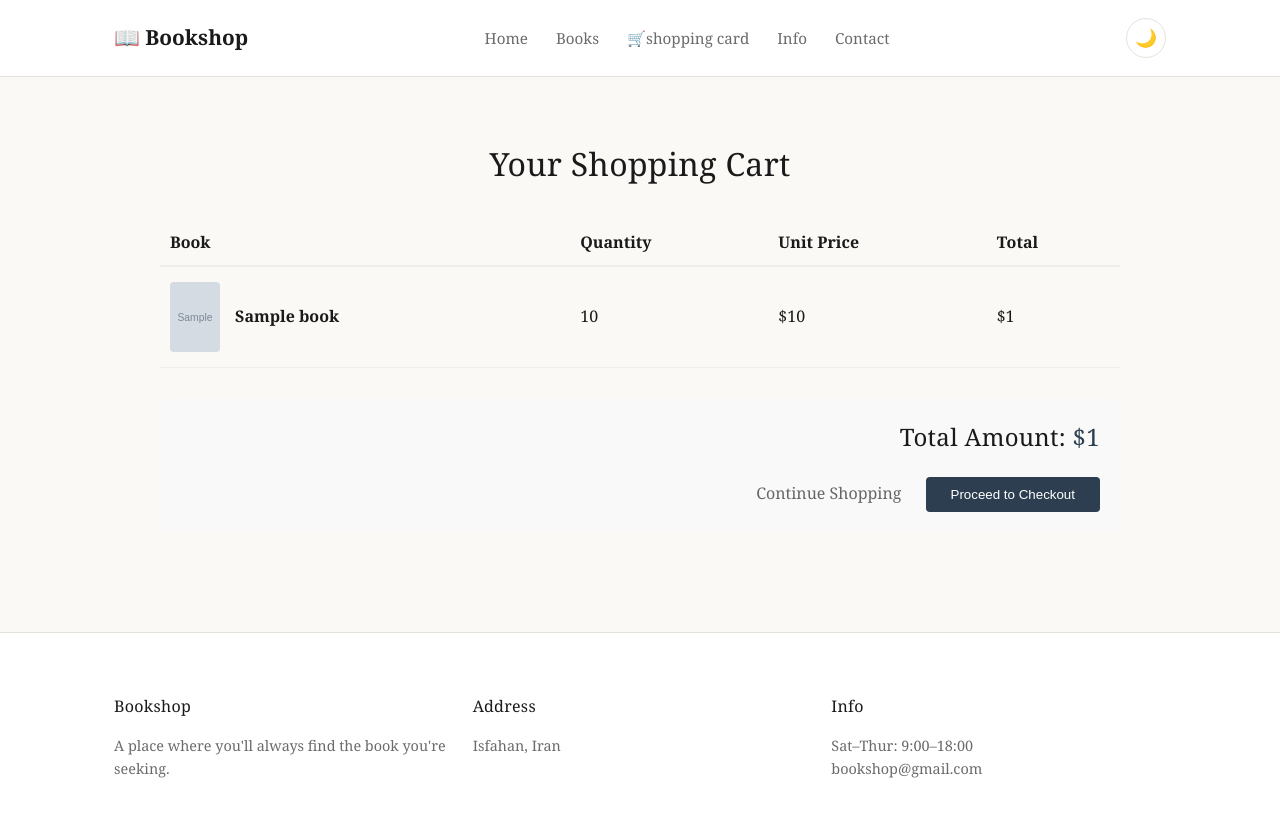
After one commit to ellhamrjb/bookshop, a Django app: template templates/store/cart_detail.html in a window 1280 px wide. The commit adds this page. Run offline with Django 5.2, Linux system fonts and the light colour scheme; the template is opened without the code that fills it: most values are stand-ins (such as "Sample title", 1, 10 or a date in 2020); grey boxes marked "Sample" are stand-in pictures.

Commit message:
feat: add shopping cart and fix related templates/routing errors

```diff
--- a/store/urls.py
+++ b/store/urls.py
@@ -9,5 +9,8 @@ urlpatterns = [
     path('books/<slug:slug>/', views.book_detail, name='book_detail'),
     path('category/<slug:slug>/', views.category_detail, name='category_detail'),
 
+    path('add-to-cart/<int:book_id>/', views.add_to_cart, name='add_to_cart'),
+    path('cart/', views.cart_detail, name='cart_detail'),
+
 
 ]
--- a/templates/base.html
+++ b/templates/base.html
@@ -16,6 +16,13 @@
             <nav class="main-nav">
                 <a href="{% url 'store:home' %}">Home</a>
                 <a href="{% url 'store:book_list' %}">Books</a>
+                  <a href="{% url 'store:cart_detail' %}" class="cart-icon">
+        🛒shopping card
+        <span id="cart-count">
+
+
+        </span>
+    </a>
                 <a href="#footer-info">Info</a>
                 <a href="#footer-address">Contact</a>
             </nav>
--- a/templates/store/book_detail.html
+++ b/templates/store/book_detail.html
@@ -22,6 +22,11 @@
 
         {% if book.in_stock %}
             <p class="stock in-stock">✔ In stock ({{ book.stock }} available)</p>
+            <!--add to cart-->
+            <form action="{% url 'store:add_to_cart' book.id %}" method="POST" style="margin-top: 20px;">
+                {% csrf_token %}
+                <button type="submit" class="btn-add-to-cart">Add to Cart</button>
+            </form>
         {% else %}
             <p class="stock out-of-stock">✘ Out of stock</p>
         {% endif %}
--- /dev/null
+++ b/templates/store/cart_detail.html
@@ -0,0 +1,63 @@
+{% extends "base.html" %}
+
+{% block title %}Your Shopping Cart — Bookshop{% endblock %}
+
+{% block content %}
+<div class="container" style="padding: 40px 20px; max-width: 1000px; margin: 0 auto;">
+    <h1 style="margin-bottom: 30px; text-align: center;">Your Shopping Cart</h1>
+
+    {% if cart_items %}
+    <div class="cart-container">
+        <table style="width: 100%; border-collapse: collapse; margin-bottom: 30px;">
+            <thead>
+                <tr style="border-bottom: 2px solid #eee; text-align: left;">
+                    <th style="padding: 10px;">Book</th>
+                    <th style="padding: 10px;">Quantity</th>
+                    <th style="padding: 10px;">Unit Price</th>
+                    <th style="padding: 10px;">Total</th>
+                </tr>
+            </thead>
+            <tbody>
+                {% for item in cart_items %}
+                <tr style="border-bottom: 1px solid #eee;">
+                    <td style="padding: 15px 10px;">
+                        <div style="display: flex; align-items: center;">
+                            {% if item.book.cover %}
+                                <img src="{{ item.book.cover.url }}" alt="{{ item.book.title }}" style="width: 50px; height: 70px; object-fit: cover; margin-right: 15px; border-radius: 4px;">
+                            {% endif %}
+                            <span style="font-weight: bold;">{{ item.book.title }}</span>
+                        </div>
+                    </td>
+                    <td style="padding: 15px 10px;">{{ item.quantity }}</td>
+                    <td style="padding: 15px 10px;">${{ item.book.price }}</td>
+                    <td style="padding: 15px 10px;">
+                        {% if item.total_item_price %}
+                            ${{ item.total_item_price }}
+                        {% else %}
+
+                            ${{ item.price }}
+                        {% endif %}
+                    </td>
+                </tr>
+                {% endfor %}
+            </tbody>
+        </table>
+
+        <div class="cart-summary" style="text-align: right; background: #f9f9f9; padding: 20px; border-radius: 8px;">
+            <h2 style="margin: 0;">Total Amount: <span style="color: #2c3e50;">${{ total_price }}</span></h2>
+            <div style="margin-top: 20px;">
+                <a href="{% url 'store:book_list' %}" style="text-decoration: none; color: #666; margin-right: 20px;">Continue Shopping</a>
+                <button class="btn-checkout" style="padding: 10px 25px; background: #2c3e50; color: white; border: none; border-radius: 4px; cursor: pointer;">Proceed to Checkout</button>
+            </div>
+        </div>
+    </div>
+    {% else %}
+    <div style="text-align: center; padding: 50px 0;">
+        <h2 style="color: #999;">Your cart is empty.</h2>
+        <p>Looks like you haven't added any books yet.</p>
+        <br>
+        <a href="{% url 'store:book_list' %}" class="btn-add-to-cart" style="text-decoration: none; padding: 10px 20px; background: #2c3e50; color: white; border-radius: 4px;">Browse Books</a>
+    </div>
+    {% endif %}
+</div>
+{% endblock %}
```
Also changed, not shown: store/models.py (+44 -0 lines), store/views.py (+54 -2 lines), store/migrations/0002_cart_cartitem.py (added).
